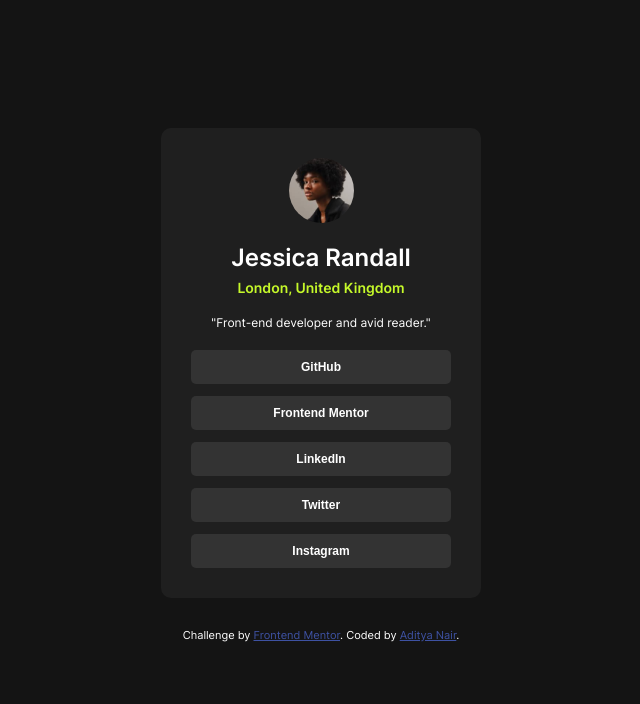
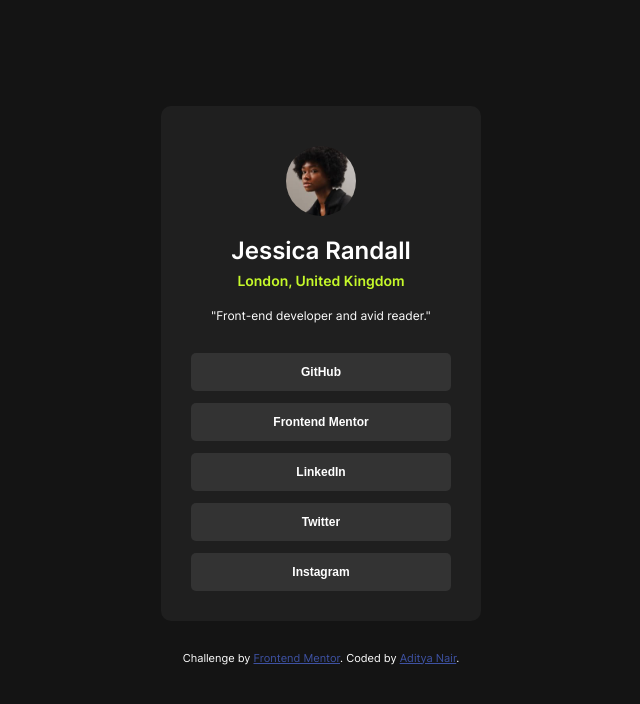
Before and after one commit to AdityaNair07/frontend-mentor-challenges, a plain HTML site: page social-links-profile-main/index.html in a window 1280 px wide. Shown: the whole page, without its empty margins (319-959 px from the left). Drawn offline with Linux system fonts and the light colour scheme.

Commit message:
improve card design

```diff
--- a/social-links-profile-main/index.html
+++ b/social-links-profile-main/index.html
@@ -61,10 +61,11 @@
         display: flex;
         flex-direction: column;
         align-items: center;
+        padding: 10px 0;
       }
       .card_image {
-        width: 65px;
-        height: 65px;
+        width: 70px;
+        height: 70px;
         overflow: hidden;
         border-radius: 50%;
       }
@@ -107,7 +108,7 @@
       }
       .card_links button {
         width: 100%;
-        padding: 10px 0;
+        padding: 12px 0;
         border: none;
         border-radius: 5px;
         background: var(--Grey700);
```
